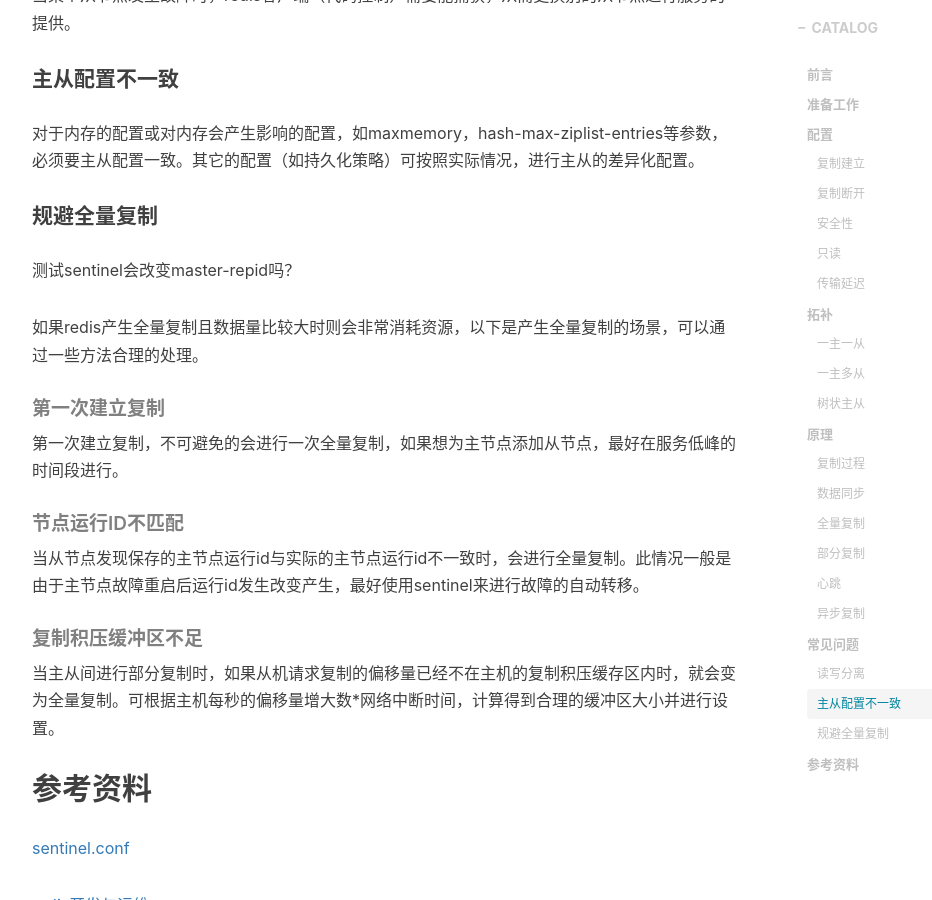
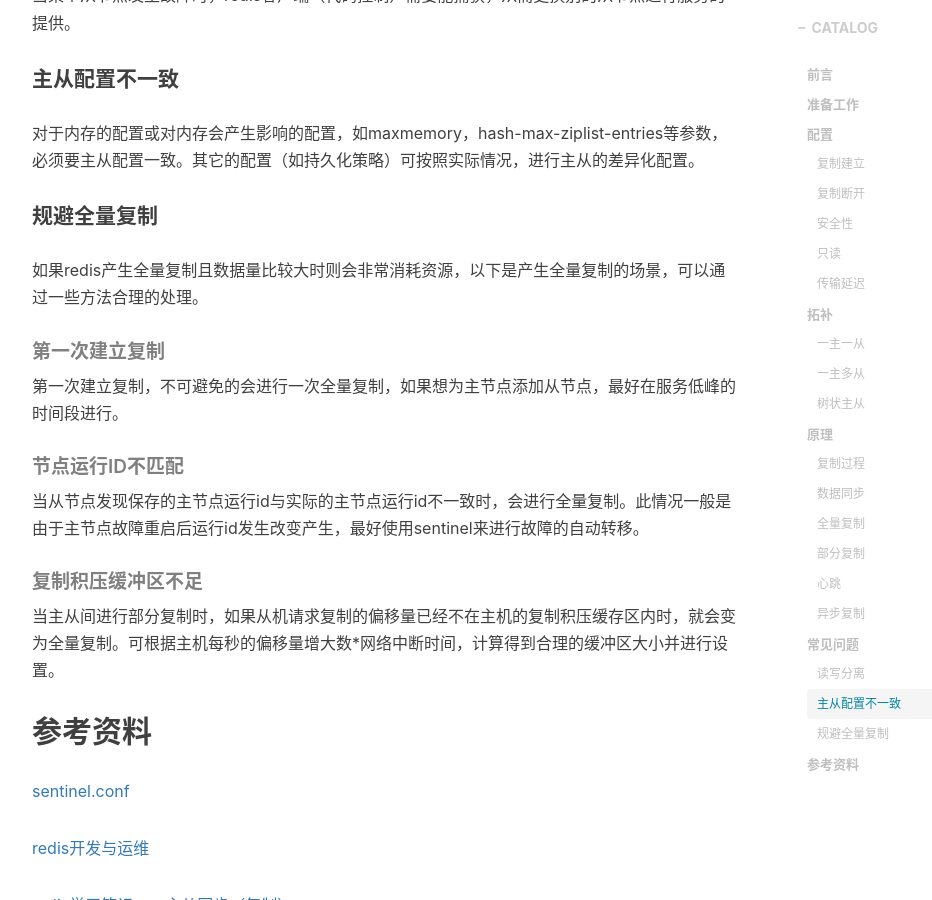
Before and after one commit to xuanxuan2016/xuanxuan2016.github.io, a Jekyll site: the page built from _posts/2018-10-02-redis-master-slave.md, in a window 1280 px wide and 900 px high, scrolled down 12949 px. Shown: the whole window, without its empty margins (233-1165 px from the left). Built offline with Jekyll 4.4.1, drawn with Linux system fonts in a browser that asks for light colours; nearby versions of some CDN libraries; comment, search, counter and statistics services are not loaded.

Commit message:
Update 2018-10-02-redis-master-slave.md

```diff
--- a/_posts/2018-10-02-redis-master-slave.md
+++ b/_posts/2018-10-02-redis-master-slave.md
@@ -524,10 +524,6 @@ master_repl_offset:244823
 #### 规避全量复制
 
 <p>
-测试sentinel会改变master-repid吗？
-</p>
-
-<p>
 如果redis产生全量复制且数据量比较大时则会非常消耗资源，以下是产生全量复制的场景，可以通过一些方法合理的处理。
 </p>
 
```
